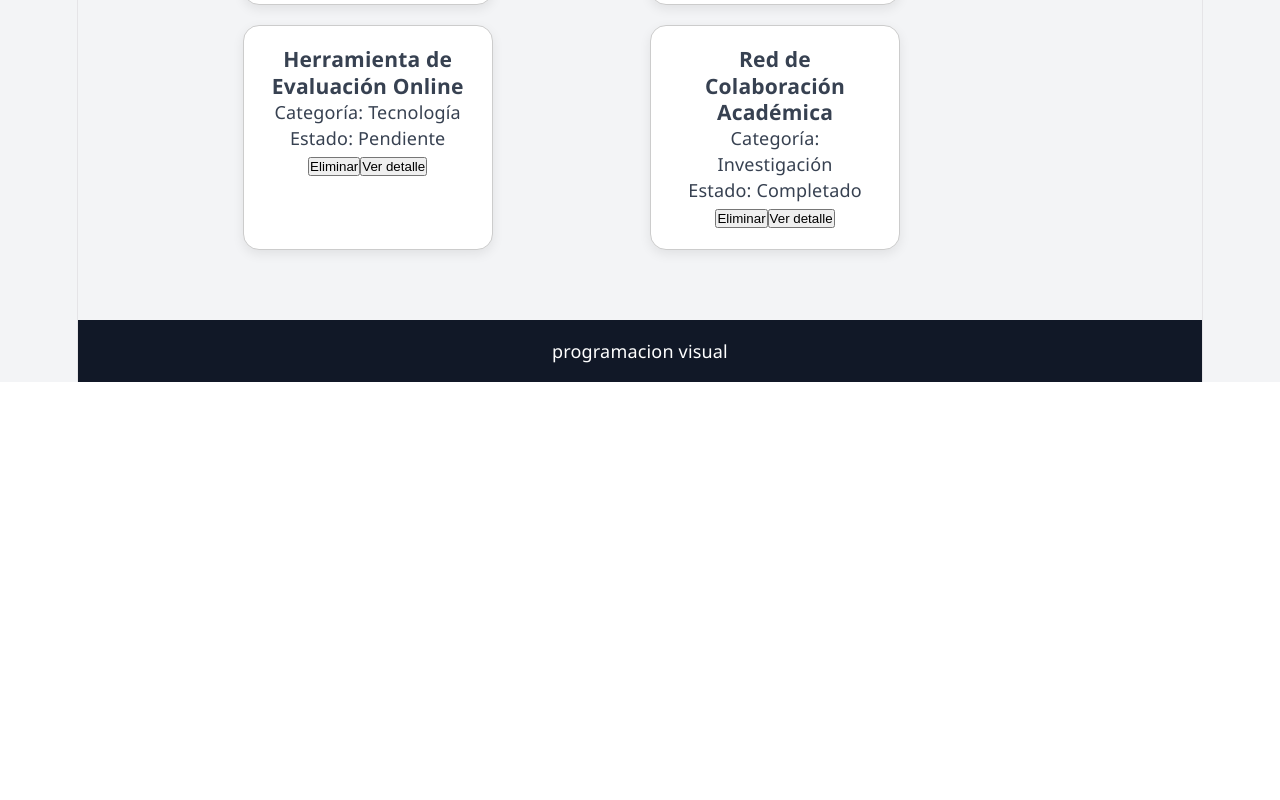
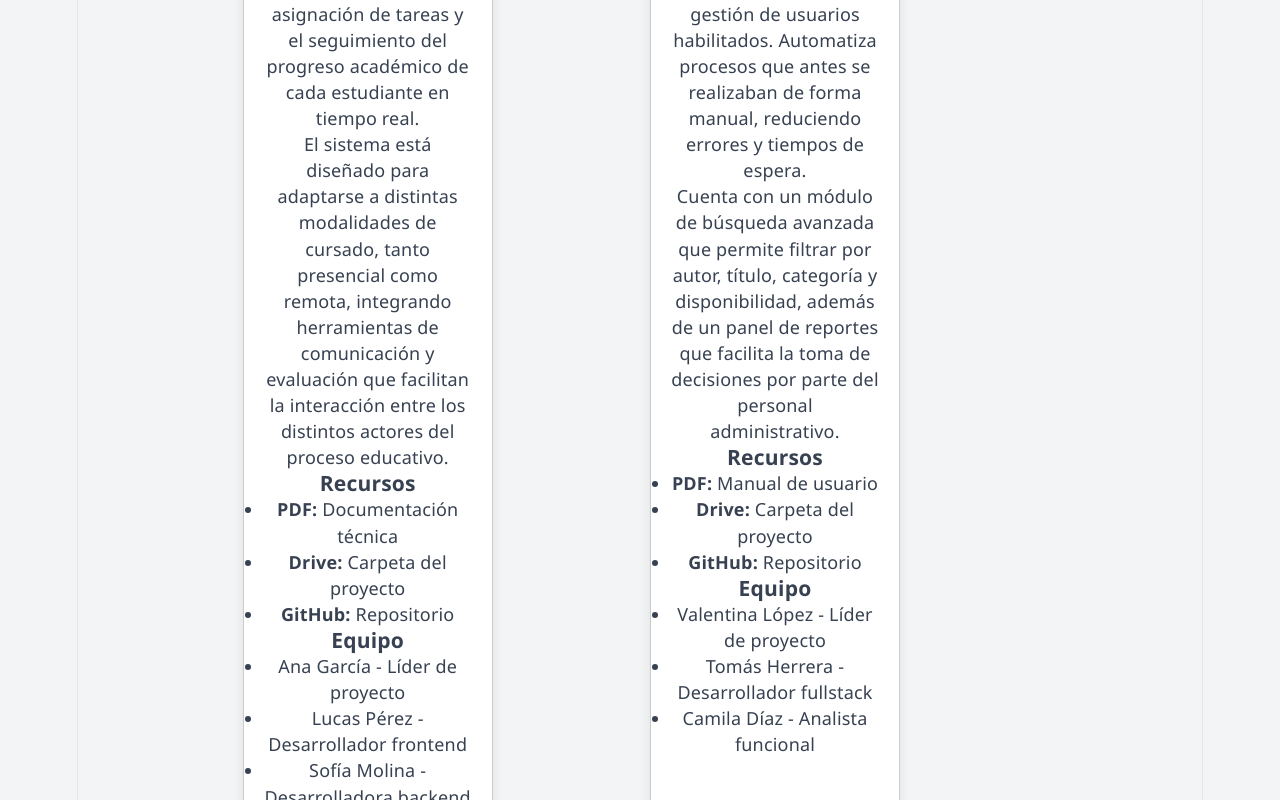
Before and after one commit to valenmadrigal/pv_tp3_grupo15, a React (Vite) app: page / in a window 1280 px wide. Shown: the part 880-1680 px from the top of the page. Before the commit the page ends 1262 px from the top, so only its background shows below. Built offline with nearby package versions, Linux system fonts and the light colour scheme.

Commit message:
Agrego componente Detalleproyecto

```diff
--- a/src/components/DetalleProyecto.jsx
+++ b/src/components/DetalleProyecto.jsx
@@ -4,19 +4,28 @@ const DetalleProyecto = ({ descripcion, recursos, equipo }) => {
     <div className="detalle-proyecto">
 
       <h3>Descripción</h3>
-        <p>{descripcion}</p>
+
+      {descripcion.map((texto, index) => (
+        <p key={index}>{texto}</p>
+      ))}
 
       <h3>Recursos</h3>
+
       <ul>
         {recursos.map((recurso, index) => (
-            <li key={index}>{recurso}</li>
+          <li key={index}>
+            <strong>{recurso.tipo}:</strong> {recurso.label}
+          </li>
         ))}
       </ul>
 
       <h3>Equipo</h3>
+
       <ul>
         {equipo.map((persona, index) => (
-            <li key={index}>{persona}</li>
+          <li key={index}>
+            {persona.nombre} - {persona.rol}
+          </li>
         ))}
       </ul>
 
--- a/src/components/ListaProyectos.jsx
+++ b/src/components/ListaProyectos.jsx
@@ -1,6 +1,6 @@
 import { useState } from "react";
-import proyectoService from "../service/proyectoService";
-import ProyectoCard from "./ProyectoCard";
+import proyectoService from "../service/proyectoservice";
+import ProyectoCard from "./proyectoCard";
 
 const ListaProyectos = () => {
 
--- a/src/components/proyectoCard.jsx
+++ b/src/components/proyectoCard.jsx
@@ -1,9 +1,13 @@
+import DetalleProyecto from "./DetalleProyecto";
 function ProyectoCard({ proyecto }) {
 
   const {
     titulo,
     categoria,
     estado,
+    descripcion,
+    recursos,
+    equipo,
     id
   } = proyecto
 
@@ -28,6 +32,11 @@ function ProyectoCard({ proyecto }) {
       <button>
         Ver detalle
       </button>
+      <DetalleProyecto
+      descripcion={descripcion}
+      recursos={recursos}
+      equipo={equipo}
+      />
 
     </div>
 
```
Lines whose indentation alone changed are shown as unchanged.
